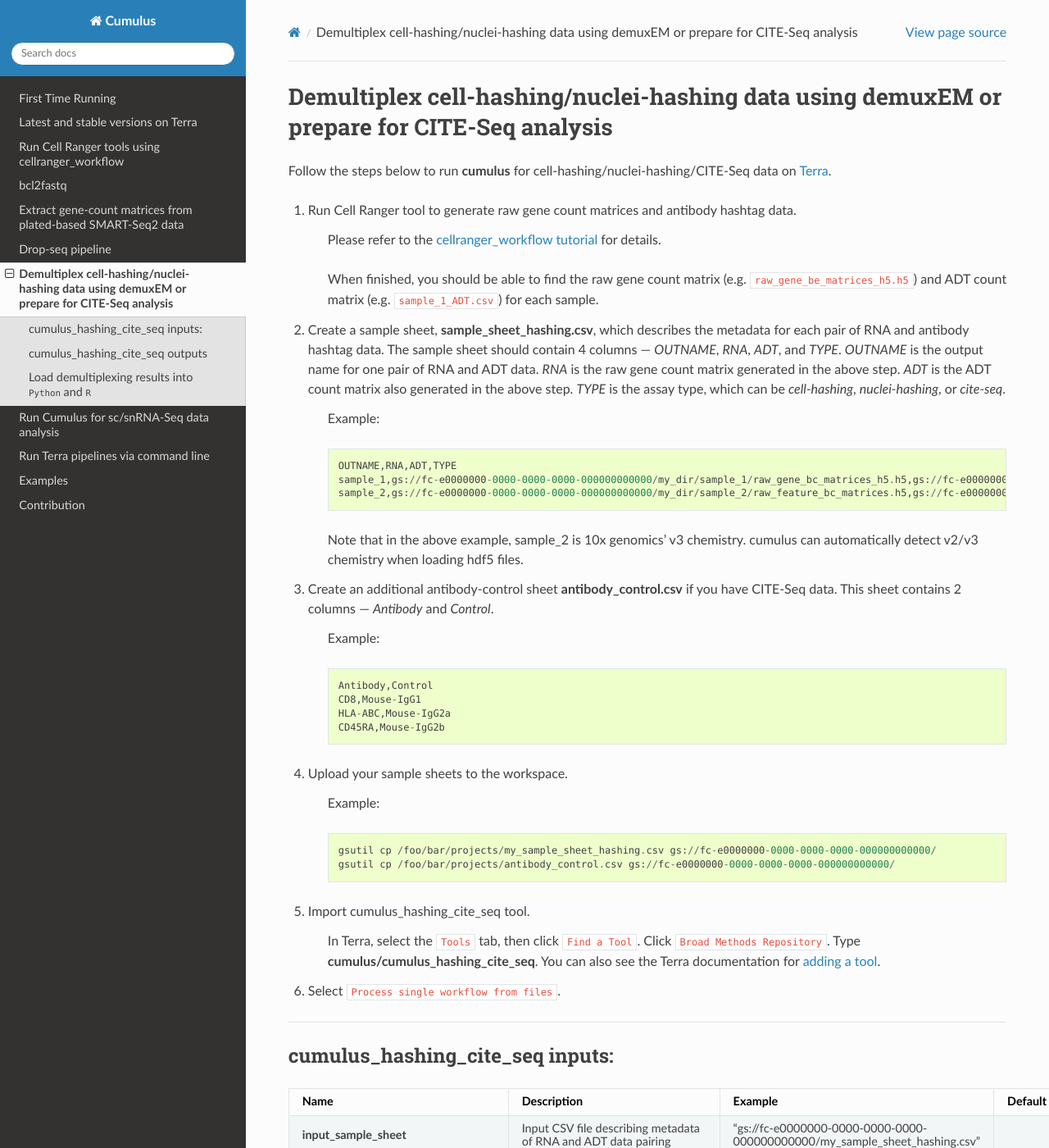
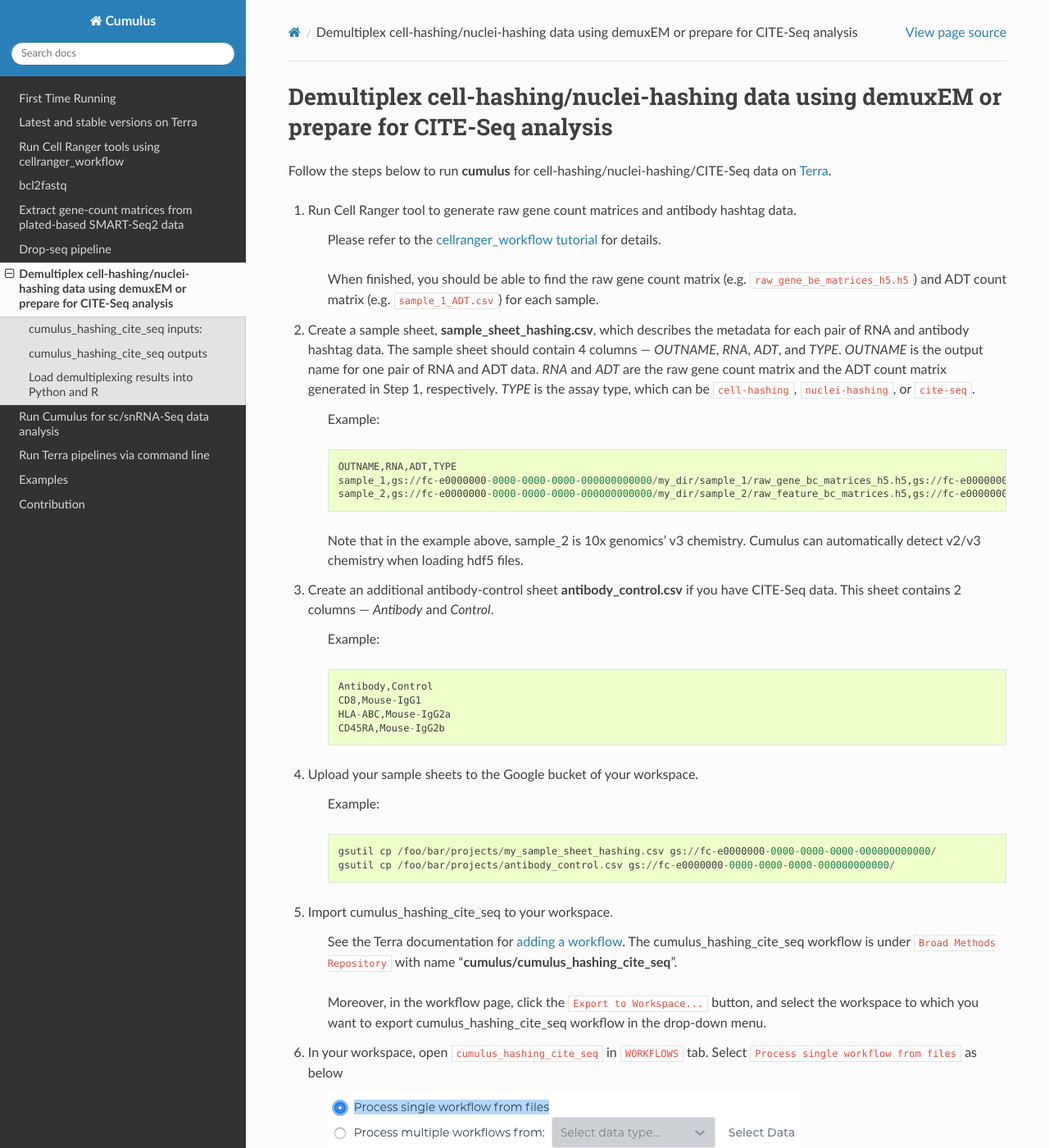
Before and after one commit to lilab-bcb/cumulus, a Sphinx documentation site: the page built from docs/hashing_cite_seq.rst, in a window 1280 px wide and 1400 px high. Shown: the whole window at 82% size. Built offline with Sphinx 7.4.7 and the Read the Docs theme 2.0.0, drawn with Linux system fonts in a browser that asks for light colours; some of the changed text lies outside the part shown.

Commit message:
update documentation on cumulus_hashing_cite_seq

```diff
--- a/docs/cumulus.rst
+++ b/docs/cumulus.rst
@@ -142,7 +142,7 @@ global inputs
 	  - "200G"
 	  - "200G"
 	* - disk_space
-	  - Total disk space in gigabytes.
+	  - Total disk space in GB
 	  - 100
 	  - 100
 	* - preemptible
@@ -975,7 +975,7 @@ Note that we will make the required inputs/outputs bold and all other inputs/out
 	  - "200G"
 	  - "200G"
 	* - disk_space
-	  - Total disk space in gigabytes
+	  - Total disk space in GB
 	  - 100
 	  - 100
 	* - preemptible
--- a/docs/hashing_cite_seq.rst
+++ b/docs/hashing_cite_seq.rst
@@ -11,7 +11,7 @@ Follow the steps below to run **cumulus** for cell-hashing/nuclei-hashing/CITE-S
 
 	When finished, you should be able to find the raw gene count matrix (e.g. ``raw_gene_be_matrices_h5.h5``) and ADT count matrix (e.g. ``sample_1_ADT.csv``) for each sample.
 
-#. Create a sample sheet, **sample_sheet_hashing.csv**, which describes the metadata for each pair of RNA and antibody hashtag data. The sample sheet should contain 4 columns --- *OUTNAME*, *RNA*, *ADT*, and *TYPE*. *OUTNAME* is the output name for one pair of RNA and ADT data. *RNA* is the raw gene count matrix generated in the above step. *ADT* is the ADT count matrix also generated in the above step. *TYPE* is the assay type, which can be *cell-hashing*, *nuclei-hashing*, or *cite-seq*.
+#. Create a sample sheet, **sample_sheet_hashing.csv**, which describes the metadata for each pair of RNA and antibody hashtag data. The sample sheet should contain 4 columns --- *OUTNAME*, *RNA*, *ADT*, and *TYPE*. *OUTNAME* is the output name for one pair of RNA and ADT data. *RNA* and *ADT* are the raw gene count matrix and the ADT count matrix generated in Step 1, respectively. *TYPE* is the assay type, which can be ``cell-hashing``, ``nuclei-hashing``, or ``cite-seq``.
 
 	Example::
 
@@ -19,7 +19,7 @@ Follow the steps below to run **cumulus** for cell-hashing/nuclei-hashing/CITE-S
 		sample_1,gs://fc-e0000000-0000-0000-0000-000000000000/my_dir/sample_1/raw_gene_bc_matrices_h5.h5,gs://fc-e0000000-0000-0000-0000-000000000000/my_dir/sample_1_ADT/sample_1_ADT.csv,cell-hashing
 		sample_2,gs://fc-e0000000-0000-0000-0000-000000000000/my_dir/sample_2/raw_feature_bc_matrices.h5,gs://fc-e0000000-0000-0000-0000-000000000000/my_dir/sample_2_ADT/sample_2_ADT.csv,nuclei-hashing
 
-	Note that in the above example, sample_2 is 10x genomics' v3 chemistry. cumulus can automatically detect v2/v3 chemistry when loading hdf5 files.
+	Note that in the example above, sample_2 is 10x genomics' v3 chemistry. Cumulus can automatically detect v2/v3 chemistry when loading hdf5 files.
 
 #. Create an additional antibody-control sheet **antibody_control.csv** if you have CITE-Seq data. This sheet contains 2 columns --- *Antibody* and *Control*.
 
@@ -30,21 +30,24 @@ Follow the steps below to run **cumulus** for cell-hashing/nuclei-hashing/CITE-S
 		HLA-ABC,Mouse-IgG2a
 		CD45RA,Mouse-IgG2b
 
-#. Upload your sample sheets to the workspace.
+#. Upload your sample sheets to the Google bucket of your workspace.
 
 	Example::
 
 		gsutil cp /foo/bar/projects/my_sample_sheet_hashing.csv gs://fc-e0000000-0000-0000-0000-000000000000/
 		gsutil cp /foo/bar/projects/antibody_control.csv gs://fc-e0000000-0000-0000-0000-000000000000/
 
+#. Import cumulus_hashing_cite_seq to your workspace.
 
-#. Import cumulus_hashing_cite_seq tool.
+	See the Terra documentation for `adding a workflow`_. The cumulus_hashing_cite_seq workflow is under ``Broad Methods Repository`` with name "**cumulus/cumulus_hashing_cite_seq**".
 
-	In Terra, select the ``Tools`` tab, then click ``Find a Tool``. Click ``Broad Methods Repository``. Type **cumulus/cumulus_hashing_cite_seq**.
- 	You can also see the Terra documentation for `adding a tool`_.
+	Moreover, in the workflow page, click the ``Export to Workspace...`` button, and select the workspace to which you want to export cumulus_hashing_cite_seq workflow in the drop-down menu.
 
-#. Select ``Process single workflow from files``.
+#. In your workspace, open ``cumulus_hashing_cite_seq`` in ``WORKFLOWS`` tab. Select ``Process single workflow from files`` as below
 
+	.. image:: images/single_workflow.png
+
+   and click the ``SAVE`` button.
 
 ---------------------------------
 
@@ -61,7 +64,7 @@ cumulus_hashing_cite_seq inputs:
 	  - Default
 	* - **input_sample_sheet**
 	  - Input CSV file describing metadata of RNA and ADT data pairing
-	  - "gs://fc-e0000000-0000-0000-0000-000000000000/my_sample_sheet_hashing.csv"
+	  - "gs://fc-e0000000-0000-0000-0000-000000000000/sample_sheet_hashing.csv"
 	  -
 	* - **output_directory**
 	  - This is the output directory (gs url + path) for all results. There will be one folder per RNA-ADT data pair under this directory
@@ -101,18 +104,26 @@ cumulus_hashing_cite_seq inputs:
 	  -
 	* - antibody_control_csv
 	  - merge_rna_adt parameter. This is a CSV file containing the IgG control information for each antibody.
-	  - "gs://fc-e0000000-0000-0000-0000-000000000000/antibody_control_csv"
+	  - "gs://fc-e0000000-0000-0000-0000-000000000000/antibody_control.csv"
 	  -
 	* - cumulus_version
-	  - cumulus version, currently only "0.10.0" is available..
+	  - cumulus version to use. Versions available: 0.10.0.
 	  - "0.10.0"
 	  - "0.10.0"
+	* - docker_registry
+	  - Docker registry to use. Options:
+
+	  	- "cumulusprod/" for Docker Hub images;
+
+	  	- "quay.io/cumulus/" for backup images on Red Hat registry.
+	  - "cumulusprod/"
+	  - "cumulusprod/"
 	* - zones
 	  - Google cloud zones
 	  - "us-east1-d us-west1-a us-west1-b"
 	  - "us-east1-d us-west1-a us-west1-b"
 	* - num_cpu
-	  - Number of cpus per cumulus_hashing_cite_seq job
+	  - Number of CPUs per cumulus_hashing_cite_seq job
 	  - 8
 	  - 8
 	* - memory
@@ -120,7 +131,7 @@ cumulus_hashing_cite_seq inputs:
 	  - "10G"
 	  - "10G"
 	* - disk_space
-	  - Total disk space
+	  - Total disk space in GB
 	  - 20
 	  - 20
 	* - preemptible
@@ -169,9 +180,9 @@ In the output folder of each cell-hashing/nuclei-hashing RNA-ADT data pair, you
 	* - output_name.rna_demux.hist.png
 	  - Optional output. A histogram plot depicting RNA UMI distribution for singlets, doublets and unknown cells.
 	* - output_name.gene_name.violin.png
-	  - Optional outputs. Violin plots depicting gender-specific gene expression across samples. We can have multiple plots if a gene list is provided in input 'demuxEM_generate_gender_plot'.
+	  - Optional outputs. Violin plots depicting gender-specific gene expression across samples. We can have multiple plots if a gene list is provided in ``demuxEM_generate_gender_plot`` field of cumulus_hashing_cite_seq inputs.
 
-In the output folder of each cite-seq RNA-ADT data pair, you can find the following file:
+In the output folder of each CITE-Seq RNA-ADT data pair, you can find the following file:
 
 .. list-table::
 	:widths: 5 10
@@ -204,5 +215,5 @@ Results are in ``data$obs['demux_type']``, ``data$obs['assignment']``, and ``dat
 
 
 .. _gsutil: https://cloud.google.com/storage/docs/gsutil
-.. _adding a tool: https://support.terra.bio/hc/en-us/articles/360025674392-Finding-the-tool-method-you-need-in-the-Methods-Repository
+.. _adding a workflow: https://support.terra.bio/hc/en-us/articles/360025674392-Finding-the-tool-method-you-need-in-the-Methods-Repository
 .. _Terra: https://app.terra.bio/
```
Also changed, not shown: other parts of docs/hashing_cite_seq.rst (+5 -5 lines), docs/cellranger.rst (+6 -6 lines), 1 other file.
